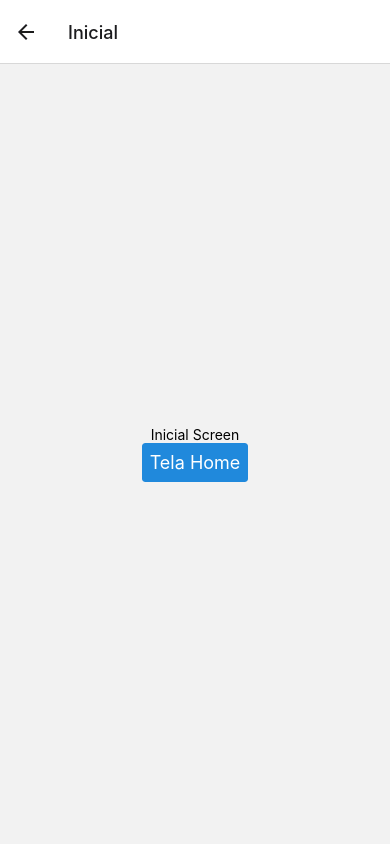
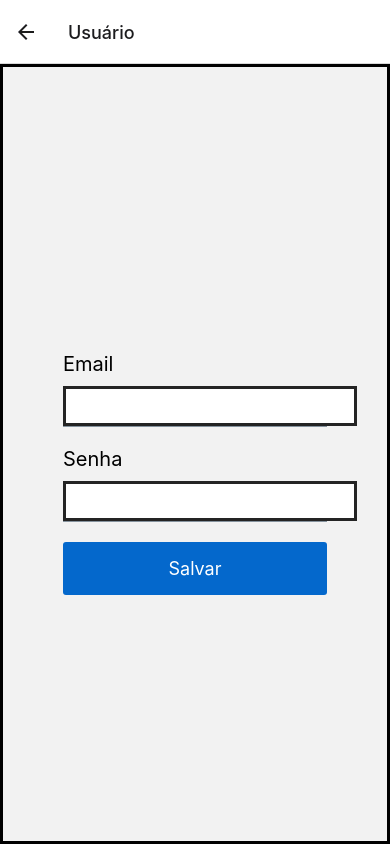
Before and after one commit to juliogfk/extensao-avaliacao, a React Native app: screen / in a window 390 px wide. Both pictures are taken after a click on the button "Cadastre-se". Built offline with nearby package versions, Linux system fonts and the light colour scheme.

Commit message:
App com as rotas feitas

```diff
--- a/App.js
+++ b/App.js
@@ -13,7 +13,7 @@ function App() {
     <NavigationContainer>
       <Stack.Navigator>
         <Stack.Screen name="Home" component={HomeScreen} />
-        <Stack.Screen name="Inicial" component={InicialScreen} />
+        <Stack.Screen name="Usuário" component={InicialScreen} />
       </Stack.Navigator>
     </NavigationContainer>
   );
--- a/screens/Home.js
+++ b/screens/Home.js
@@ -10,9 +10,7 @@ import { StyleSheet, Text, View} from 'react-native';
 export default function HomeScreen({navigation}) {
   return (
 
-    <View style={[styles.container, {
-        flexDirection: "column"
-        }]}>
+    <View style={styles.container}>
         <View style={{ flex: 2, display:"flex", justifyContent:"center", alignItems: "center",}}>
           <Avatar
             avatarStyle={styles.avatar}
@@ -40,7 +38,7 @@ export default function HomeScreen({navigation}) {
           <Button buttonStyle={styles.button} title="Login"/>
           <Button
           buttonStyle={styles.button2}
-          onPress={() => navigation.navigate('Inicial')}
+          onPress={() => navigation.navigate('Usuário')}
           title="Cadastre-se"
         />
         </View>
@@ -52,10 +50,12 @@ export default function HomeScreen({navigation}) {
     container: {
       flex: 1,
       justifyContent: "center",
+      flexDirection: "column",
       maxHeight:900,
       maxWidth:500,
       padding: 20,
       backgroundColor: "#f2dcd5",
+      border: "solid",
     },
     button: {
       marginBottom:20,
--- a/screens/Inicial.js
+++ b/screens/Inicial.js
@@ -1,17 +1,54 @@
 import * as React from "react";
-import { View, Text } from "react-native";
 import { NavigationContainer } from "@react-navigation/native";
 import { createNativeStackNavigator } from "@react-navigation/native-stack";
-import { Button } from 'react-native-elements';
+import { Button, Input, Avatar } from 'react-native-elements';
+import { color } from 'react-native-elements/dist/helpers';
+import { StatusBar } from 'expo-status-bar';
+import reactDom from 'react-dom';
+import { StyleSheet, Text, View} from 'react-native';
 
 export default function InicialScreen({navigation}) {
     return (
-      <View style={{ flex: 1, alignItems: "center", justifyContent: "center" }}>
-        <Text>Inicial Screen</Text>
-        <Button
-          onPress={() => navigation.navigate('Home')}
-          title="Tela Home"
-        />
-      </View>
-    );
-  }
+
+        <View style={styles.container}>
+
+            <View style={{flex:1}}>
+
+            </View>
+            <View style={{ flex: 2, padding: 30,}}>
+              <Text style={{display:"flex",alignItems:"center",fontSize: 20, padding:10}}>
+                  Email
+              </Text>
+              <Input style={{backgroundColor:"white",border: "solid"}}></Input>
+              <Text style={{display:"flex",alignItems:"center",fontSize:20, padding:10}}>
+                  Senha
+              </Text>
+              <Input style={{backgroundColor:"white",border: "solid"}}></Input>
+
+              <Button
+              buttonStyle={styles.button}
+              onPress={() => navigation.navigate('Home')}
+              title="Salvar"
+            />
+            </View>
+          </View>
+      );
+    };
+
+    const styles = StyleSheet.create({
+        container: {
+          flex: 1,
+          justifyContent: "center",
+          flexDirection: "column",
+          maxHeight:900,
+          maxWidth:500,
+          padding: 20,
+          backgroundColor: "#f2f2f2",
+          border: "solid",
+        },
+        button: {
+            margin: 10,
+            padding: 15,
+          backgroundColor: "#0468cc",
+        },
+     });
```
